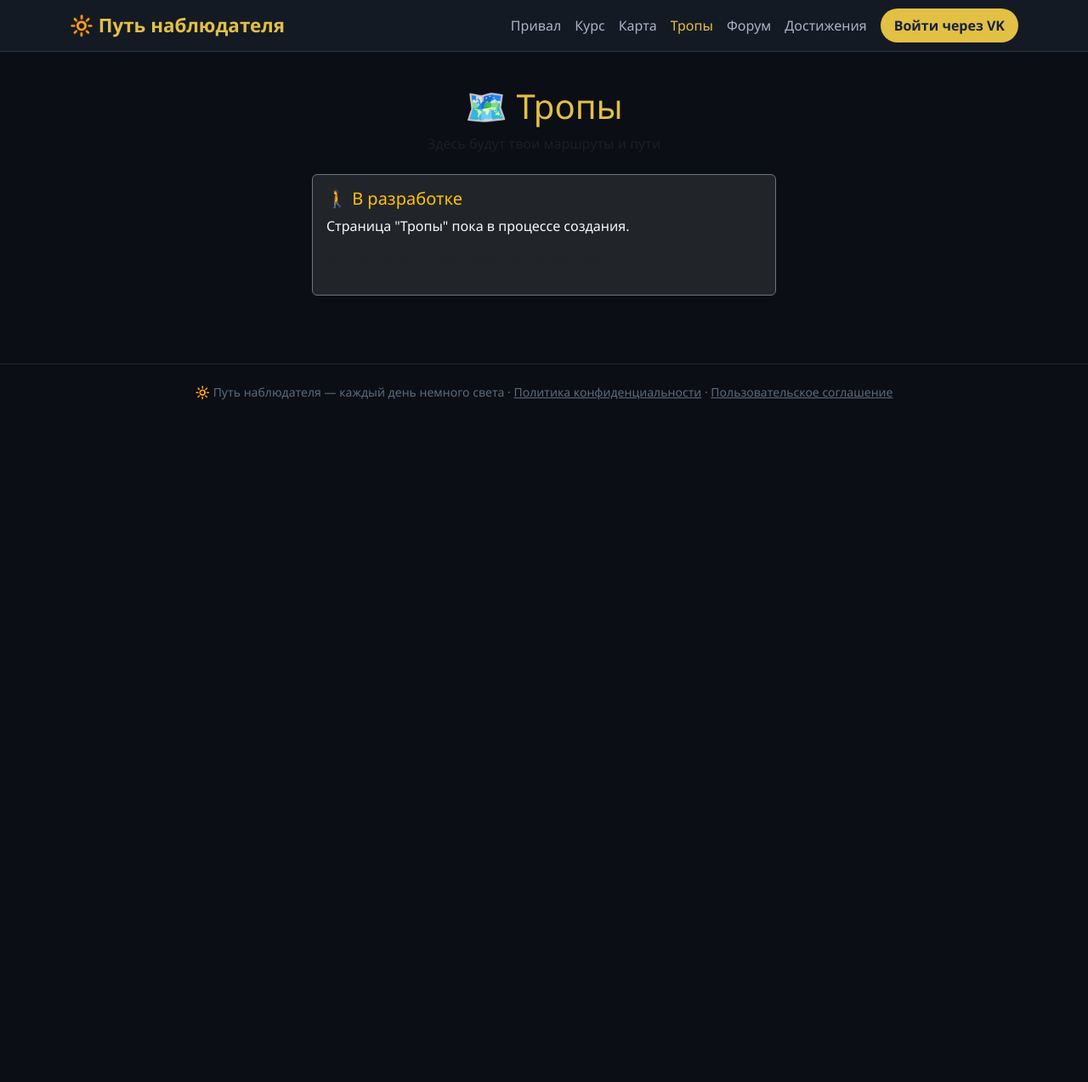
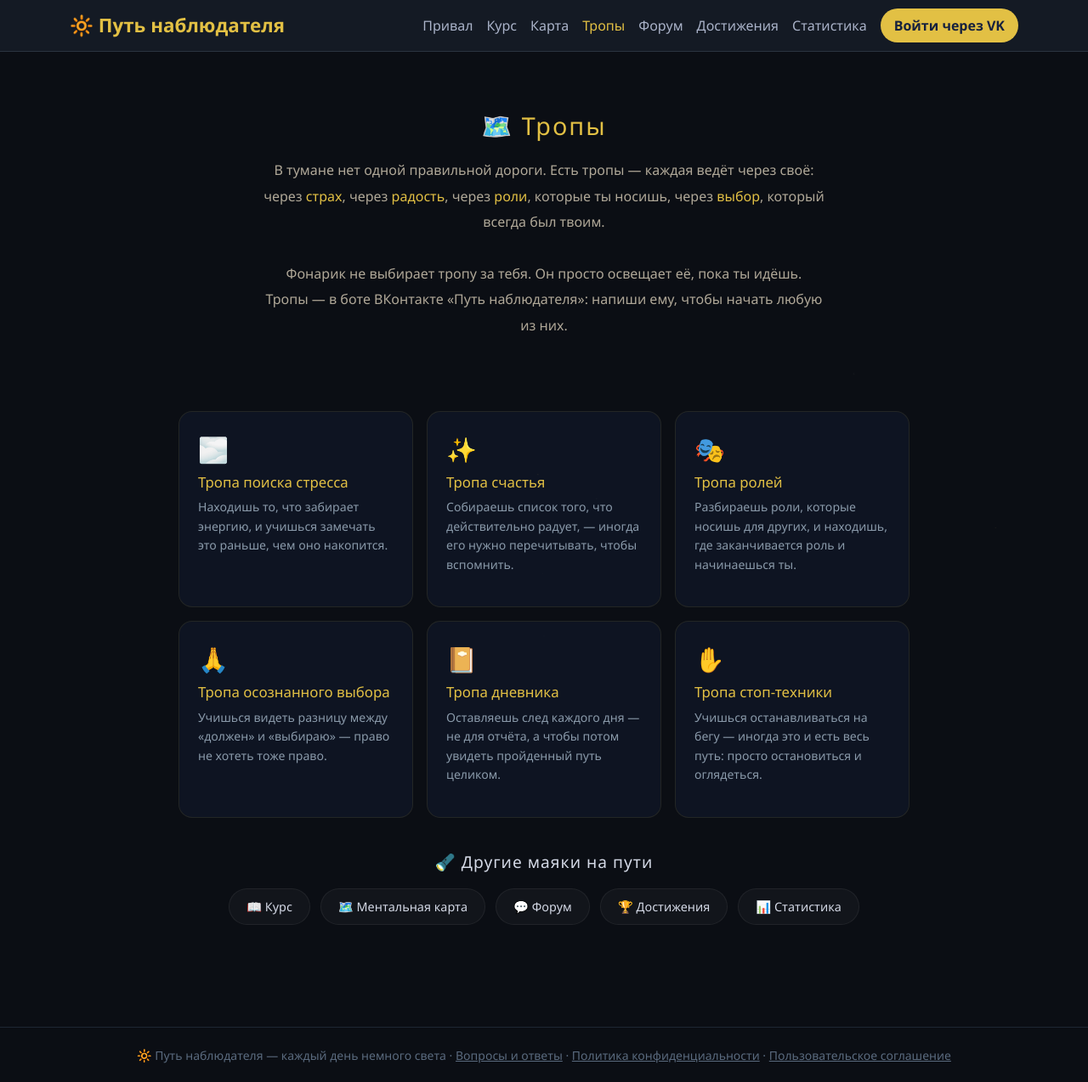
Before and after one commit to Aaantooon/Observatory, a Django app: page /put/ in a window 1280 px wide. Shown: the whole page at 85% size. Before the commit the page ends 559 px from the top, so only its background shows below. Run offline with Django 5.2, Linux system fonts and the light colour scheme.

Commit message:
Статистика стресс/счастье, FAQ, страница Тропы, новые достижения, темы форума

```diff
--- a/config/urls.py
+++ b/config/urls.py
@@ -46,6 +46,7 @@ urlpatterns = [
     path('map/', views.map_reactflow_view, name='map'),
     path('privacy/', views.privacy_policy_view, name='privacy_policy'),
     path('terms/', views.terms_of_service_view, name='terms_of_service'),
+    path('faq/', views.faq_view, name='faq'),
     path('robots.txt', views.robots_txt, name='robots_txt'),
     path('sitemap.xml', sitemap, {'sitemaps': sitemaps}, name='sitemap'),
     path('observer/', views.observer_view, name='observer'),
--- a/config/views.py
+++ b/config/views.py
@@ -35,6 +35,11 @@ def privacy_policy_view(request):
 def terms_of_service_view(request):
     return render(request, 'terms_of_service.html', {
         'title': 'Пользовательское соглашение — Путь наблюдателя'
+    })
+
+def faq_view(request):
+    return render(request, 'faq.html', {
+        'title': 'Вопросы и ответы — Путь наблюдателя'
     })
 
 def robots_txt(request):
--- a/myapp/urls.py
+++ b/myapp/urls.py
@@ -19,4 +19,5 @@ urlpatterns = [
     path('export/', views.export_progress, name='export_progress'),
     path('profile/edit/', views.edit_profile, name='edit_profile'),
     path('achievements/', views.achievements_view, name='achievements'),
+    path('statistics/', views.statistics_view, name='statistics'),
 ]
--- a/templates/base.html
+++ b/templates/base.html
@@ -187,6 +187,7 @@
                 <li class="nav-item"><a class="nav-link {% if '/put/' in request.path %}active{% endif %}" href="{% url 'put' %}">Тропы</a></li>
                 <li class="nav-item"><a class="nav-link {% if '/forum/' in request.path %}active{% endif %}" href="/forum/">Форум</a></li>
                 <li class="nav-item"><a class="nav-link {% if '/achievements/' in request.path %}active{% endif %}" href="{% url 'achievements' %}">Достижения</a></li>
+                <li class="nav-item"><a class="nav-link {% if '/statistics/' in request.path %}active{% endif %}" href="{% url 'statistics' %}">Статистика</a></li>
 
                 <!-- ===== АВТОРИЗАЦИЯ ЧЕРЕЗ VK ===== -->
                 {% if user.is_authenticated %}
@@ -242,7 +243,7 @@
 </div>
 
 <div class="footer">
-    <small>🔆 Путь наблюдателя — каждый день немного света · <a href="{% url 'privacy_policy' %}" style="color:#5a6a7e;">Политика конфиденциальности</a> · <a href="{% url 'terms_of_service' %}" style="color:#5a6a7e;">Пользовательское соглашение</a></small>
+    <small>🔆 Путь наблюдателя — каждый день немного света · <a href="{% url 'faq' %}" style="color:#5a6a7e;">Вопросы и ответы</a> · <a href="{% url 'privacy_policy' %}" style="color:#5a6a7e;">Политика конфиденциальности</a> · <a href="{% url 'terms_of_service' %}" style="color:#5a6a7e;">Пользовательское соглашение</a></small>
 </div>
 
 <script src="https://cdn.jsdelivr.net/npm/bootstrap@5.3.3/dist/js/bootstrap.bundle.min.js" integrity="sha384-YvpcrYf0tY3lHB60NNkmXc5s9fDVZLESaAA55NDzOxhy9GkcIdslK1eN7N6jIeHz" crossorigin="anonymous"></script>
--- a/templates/put.html
+++ b/templates/put.html
@@ -2,21 +2,144 @@
 
 {% block title %}Тропы — Путь наблюдателя{% endblock %}
 
+{% block extra_head %}
+<style>
+    .paths-intro {
+        max-width: 700px;
+        margin: 0 auto 40px auto;
+        padding: 30px 20px;
+        text-align: center;
+    }
+    .paths-intro h1 {
+        color: #e2c044;
+        font-weight: 300;
+        letter-spacing: 2px;
+        font-size: 1.8rem;
+        margin-bottom: 20px;
+    }
+    .paths-intro p {
+        color: #b0a898;
+        line-height: 1.9;
+    }
+    .paths-intro em { color: #e2c044; font-style: normal; }
+
+    .trail-grid {
+        max-width: 900px;
+        margin: 0 auto 40px auto;
+        display: grid;
+        grid-template-columns: repeat(auto-fill, minmax(250px, 1fr));
+        gap: 16px;
+        padding: 0 20px;
+    }
+    .trail-card {
+        background: rgba(22,33,62,0.35);
+        border: 1px solid rgba(226,192,68,0.1);
+        border-radius: 16px;
+        padding: 22px;
+    }
+    .trail-card .trail-icon { font-size: 1.8rem; margin-bottom: 8px; }
+    .trail-card h3 {
+        color: #e2c044;
+        font-size: 1.05rem;
+        font-weight: 400;
+        margin-bottom: 8px;
+    }
+    .trail-card p {
+        color: #8a9aaa;
+        font-size: 0.88rem;
+        line-height: 1.6;
+    }
+
+    .beacon-row {
+        max-width: 900px;
+        margin: 0 auto;
+        padding: 0 20px 40px 20px;
+        text-align: center;
+    }
+    .beacon-row h2 {
+        color: #d4d9e6;
+        font-weight: 300;
+        letter-spacing: 1px;
+        font-size: 1.2rem;
+        margin-bottom: 20px;
+    }
+    .beacon-links {
+        display: flex;
+        flex-wrap: wrap;
+        justify-content: center;
+        gap: 12px;
+    }
+    .beacon-links a {
+        display: inline-block;
+        padding: 10px 20px;
+        background: rgba(255,255,255,0.03);
+        border: 1px solid rgba(255,255,255,0.06);
+        border-radius: 50px;
+        color: #d4d9e6;
+        text-decoration: none;
+        font-size: 0.9rem;
+        transition: all 0.3s ease;
+    }
+    .beacon-links a:hover {
+        border-color: rgba(226,192,68,0.4);
+        color: #e2c044;
+    }
+</style>
+{% endblock %}
+
 {% block content %}
-<div class="container">
-    <h1 class="text-center" style="color: #e2c044;">🗺️ Тропы</h1>
-    <p class="text-center text-muted">Здесь будут твои маршруты и пути</p>
+<div class="paths-intro">
+    <h1>🗺️ Тропы</h1>
+    <p>
+        В тумане нет одной правильной дороги. Есть тропы — каждая ведёт через своё:
+        через <em>страх</em>, через <em>радость</em>, через <em>роли</em>, которые ты носишь,
+        через <em>выбор</em>, который всегда был твоим.<br><br>
+        Фонарик не выбирает тропу за тебя. Он просто освещает её, пока ты идёшь.
+        Тропы — в боте ВКонтакте «Путь наблюдателя»: напиши ему, чтобы начать любую из них.
+    </p>
+</div>
 
-    <div class="row mt-4">
-        <div class="col-md-6 mx-auto">
-            <div class="card bg-dark text-light border-secondary">
-                <div class="card-body">
-                    <h5 class="card-title text-warning">🚶 В разработке</h5>
-                    <p class="card-text">Страница "Тропы" пока в процессе создания.</p>
-                    <p class="text-muted small">Вернись позже — здесь будут твои маршруты!</p>
-                </div>
-            </div>
-        </div>
+<div class="trail-grid">
+    <div class="trail-card">
+        <div class="trail-icon">🌫️</div>
+        <h3>Тропа поиска стресса</h3>
+        <p>Находишь то, что забирает энергию, и учишься замечать это раньше, чем оно накопится.</p>
+    </div>
+    <div class="trail-card">
+        <div class="trail-icon">✨</div>
+        <h3>Тропа счастья</h3>
+        <p>Собираешь список того, что действительно радует, — иногда его нужно перечитывать, чтобы вспомнить.</p>
+    </div>
+    <div class="trail-card">
+        <div class="trail-icon">🎭</div>
+        <h3>Тропа ролей</h3>
+        <p>Разбираешь роли, которые носишь для других, и находишь, где заканчивается роль и начинаешься ты.</p>
+    </div>
+    <div class="trail-card">
+        <div class="trail-icon">🙏</div>
+        <h3>Тропа осознанного выбора</h3>
+        <p>Учишься видеть разницу между «должен» и «выбираю» — право не хотеть тоже право.</p>
+    </div>
+    <div class="trail-card">
+        <div class="trail-icon">📔</div>
+        <h3>Тропа дневника</h3>
+        <p>Оставляешь след каждого дня — не для отчёта, а чтобы потом увидеть пройденный путь целиком.</p>
+    </div>
+    <div class="trail-card">
+        <div class="trail-icon">✋</div>
+        <h3>Тропа стоп-техники</h3>
+        <p>Учишься останавливаться на бегу — иногда это и есть весь путь: просто остановиться и оглядеться.</p>
+    </div>
+</div>
+
+<div class="beacon-row">
+    <h2>🔦 Другие маяки на пути</h2>
+    <div class="beacon-links">
+        <a href="{% url 'course_index' %}">📖 Курс</a>
+        <a href="{% url 'map' %}">🗺️ Ментальная карта</a>
+        <a href="/forum/">💬 Форум</a>
+        <a href="{% url 'achievements' %}">🏆 Достижения</a>
+        <a href="{% url 'statistics' %}">📊 Статистика</a>
     </div>
 </div>
 {% endblock %}
```
Also changed, not shown: myapp/achievements.py (+23 -1 lines), myapp/management/commands/seed_forum_topics.py (added, +144 -0 lines), myapp/views.py (+70 -0 lines), templates/faq.html (added, +35 -0 lines), templates/myapp/statistics.html (added, +163 -0 lines), СВОДКА_ПРОЕКТА.md (+17 -1 lines).
